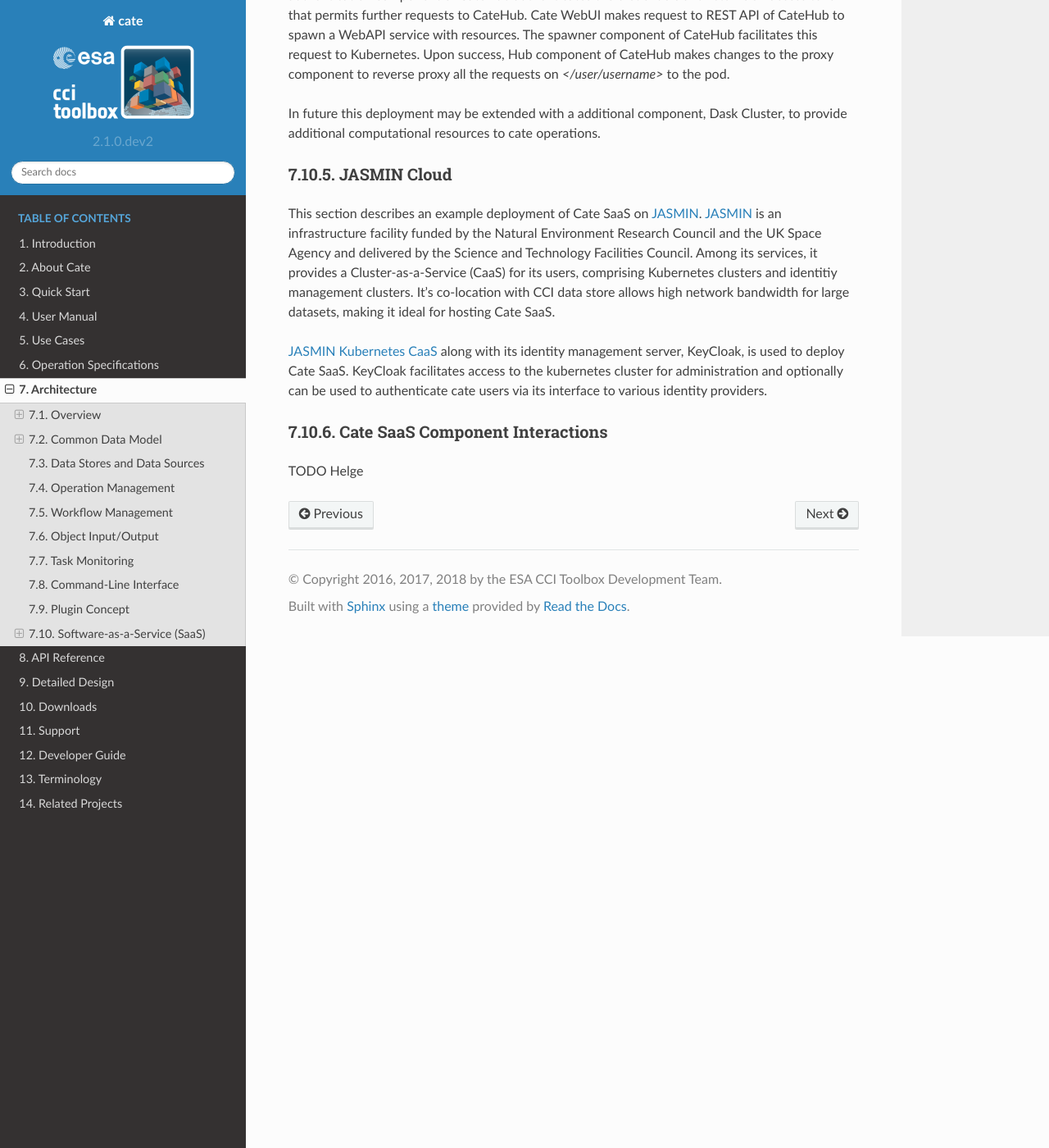
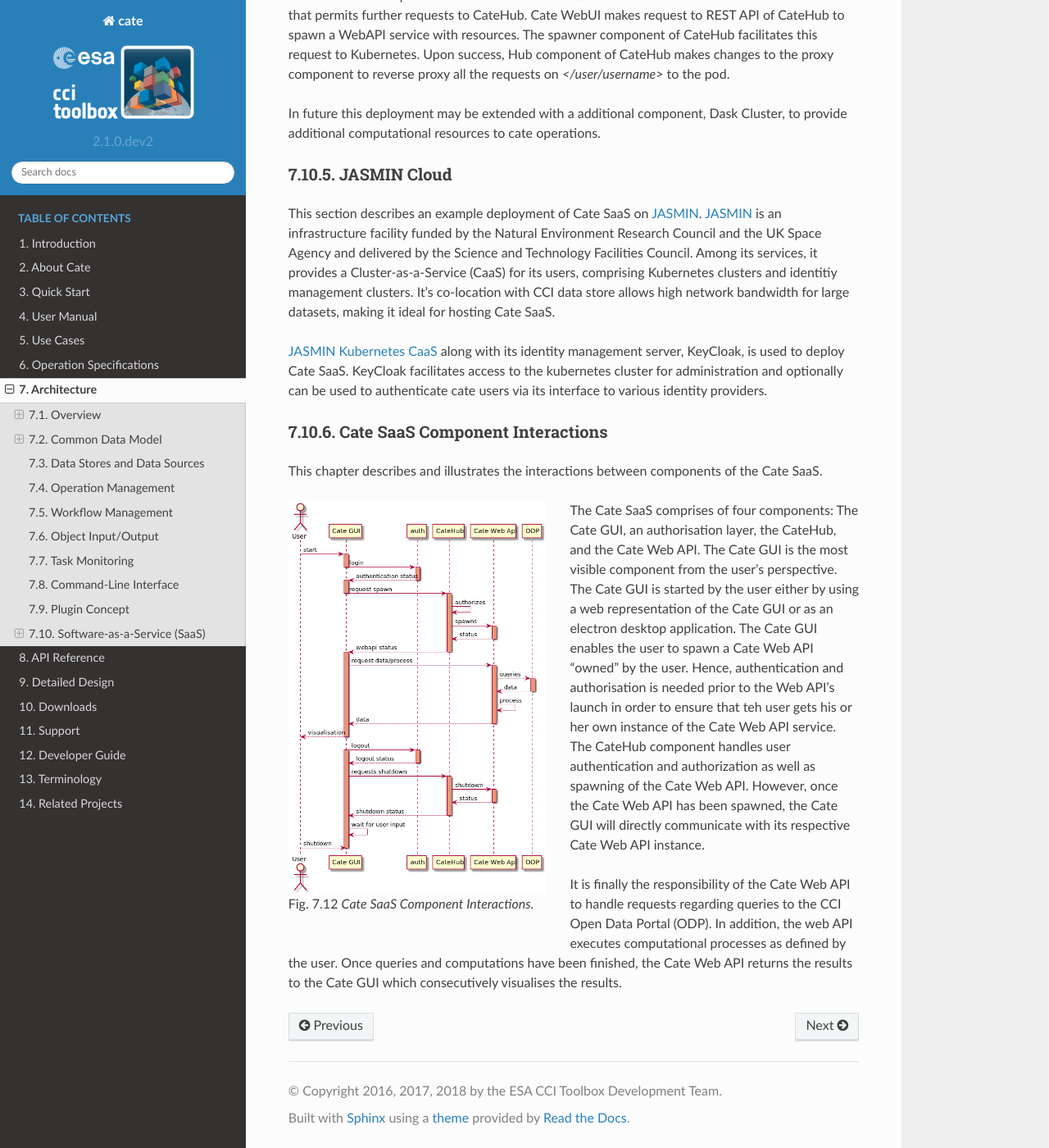
Before and after one commit to CCI-Tools/cate, a Sphinx documentation site: the page built from docs/source/architecture.rst, in a window 1280 px wide and 1400 px high, scrolled down 16166 px. Shown: the whole window at 82% size. Built offline with Sphinx 7.4.7 and the Read the Docs theme 2.0.0, drawn with Linux system fonts in a browser that asks for light colours.

Commit message:
Added a catehub UML diagram and some test to describe it

```diff
--- a/docs/source/architecture.rst
+++ b/docs/source/architecture.rst
@@ -644,4 +644,23 @@
 Cate SaaS Component Interactions
 --------------------------------
 
-TODO Helge
+This chapter describes and illustrates the interactions between components of the Cate SaaS.
+
+
+.. figure:: _static/uml/catehub.png
+   :scale: 55%
+   :align: left
+
+   Cate SaaS Component Interactions.
+
+The Cate SaaS comprises of four components: The Cate GUI, an authorisation layer, the CateHub, and the Cate Web API.
+The Cate GUI is the most visible component from the user's perspective. The Cate GUI is started by the user either by using
+a web representation of the Cate GUI or as an electron desktop application. The Cate GUI enables the user to spawn a Cate
+Web API "owned" by the user. Hence, authentication and authorisation is needed prior to the Web API's launch in order
+to ensure that teh user gets his or her own instance of the Cate Web API service. The CateHub component handles
+user authentication and authorization as well as spawning of the Cate Web API. However, once the Cate Web API has been
+spawned, the Cate GUI will directly communicate with its respective Cate Web API instance.
+
+It is finally the responsibility of the Cate Web API to handle requests regarding queries to the CCI Open Data Portal
+(ODP). In addition, the web API executes computational processes as defined by the user. Once queries and computations have
+been finished, the Cate Web API returns the results to the Cate GUI which consecutively visualises the results.
```
Also changed, not shown: docs/source/_static/uml/catehub.png, 1 other file.
